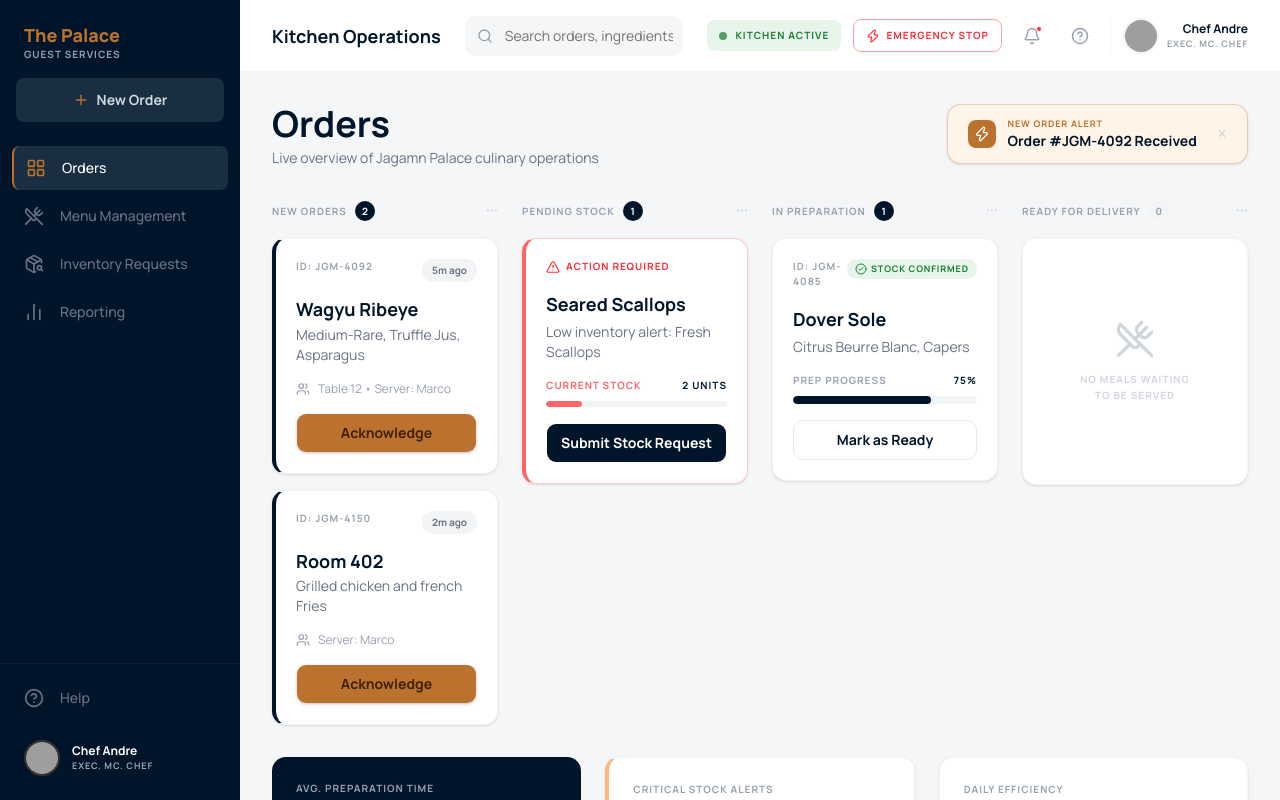
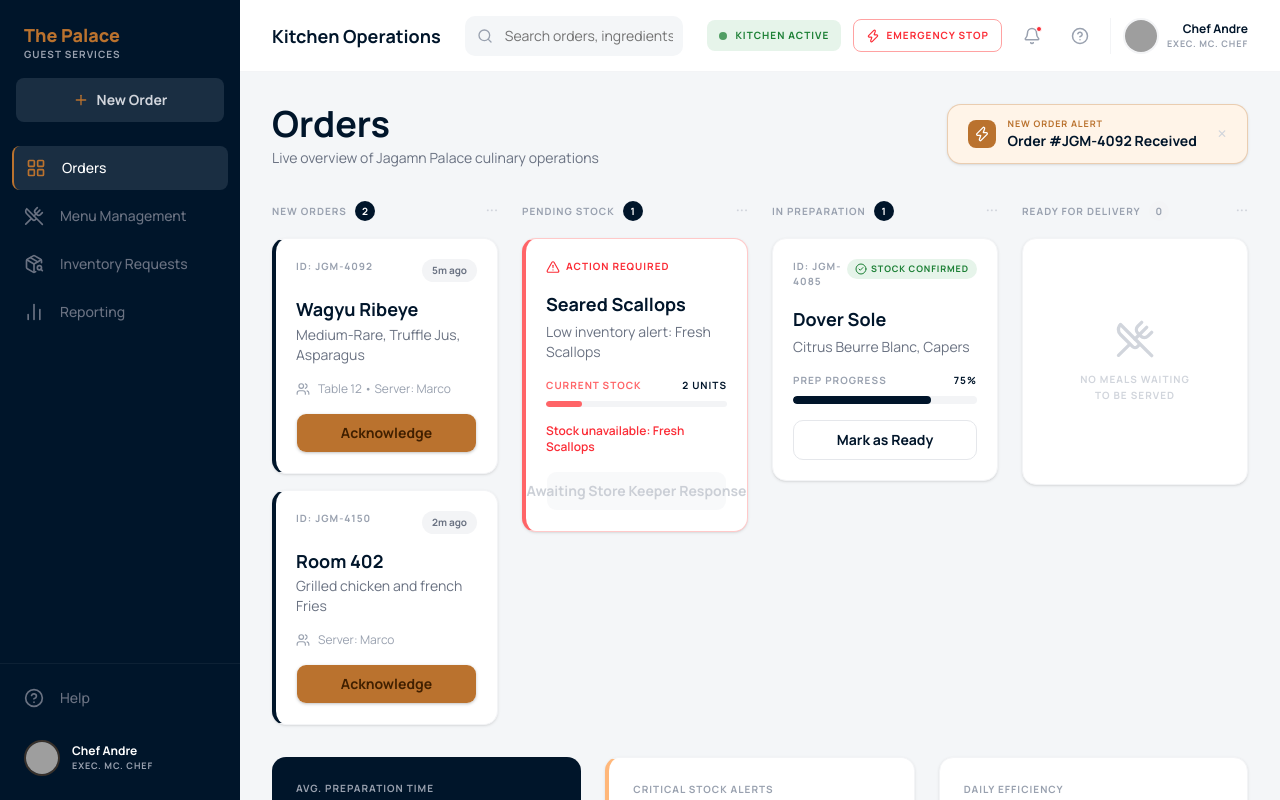
Before and after one commit to NdiRaoul/Jagamn-hotel-mgt, a Next.js app: page /kitchen in a window 1280 px wide. Built offline with nearby package versions, Linux system fonts and the light colour scheme; grey boxes are pictures that could not be loaded.

Commit message:
Added flow for submitting store keeper requests

```diff
--- a/src/app/(staff)/kitchen/inventory/page.tsx
+++ b/src/app/(staff)/kitchen/inventory/page.tsx
@@ -48,7 +48,7 @@ function ConfirmedCard({ task }: { task: (typeof INVENTORY_TASKS)[0] }) {
 }
 
 // ── Stock Insufficient Card ─────────────────────────────────────────────────
-function InsufficientCard({ task }: { task: (typeof INVENTORY_TASKS)[0] }) {
+function InsufficientCard({ task, onStockUnavailable }: { task: (typeof INVENTORY_TASKS)[0]; onStockUnavailable?: (orderId: string, note?: string) => void; }) {
   return (
     <div className="bg-white rounded-xl border shadow-sm p-6 space-y-5" style={{ borderLeftColor: "#EA580C", borderLeftWidth: 4, borderColor: "#fde8d8" }}>
       <div className="flex items-center justify-between">
@@ -92,6 +92,7 @@ function InsufficientCard({ task }: { task: (typeof INVENTORY_TASKS)[0] }) {
           Change Menu
         </Button>
         <Button
+          onClick={() => onStockUnavailable?.(task.orderId, task.storeKeeperNote)}
           className="text-white font-bold h-10 rounded-lg text-sm"
           style={{ backgroundColor: "#EA580C" }}
         >
@@ -147,6 +148,29 @@ const DOT_COLORS: Record<string, string> = {
 
 // ── Page ──────────────────────────────────────────────────────────────────────
 export default function InventoryRequestsPage() {
+  const handleConfirmStock = (orderId: string) => {
+    window.dispatchEvent(
+      new CustomEvent("storeKeeperResponse", {
+        detail: {
+          orderId,
+          stockConfirmed: true,
+        },
+      })
+    );
+  };
+
+  const handleStockUnavailable = (orderId: string, note?: string) => {
+    window.dispatchEvent(
+      new CustomEvent("storeKeeperResponse", {
+        detail: {
+          orderId,
+          stockConfirmed: false,
+          stockAlert: note,
+        },
+      })
+    );
+  };
+
   return (
     <div className="animate-in fade-in slide-in-from-bottom-4 duration-500 space-y-8">
       {/* ── Header ────────────────────────────── */}
@@ -176,8 +200,8 @@ export default function InventoryRequestsPage() {
 
           <div className="grid grid-cols-1 md:grid-cols-2 gap-5">
             {INVENTORY_TASKS.map((task) => {
-              if (task.status === "confirmed") return <ConfirmedCard key={task.id} task={task} />;
-              if (task.status === "insufficient") return <InsufficientCard key={task.id} task={task} />;
+              if (task.status === "confirmed") return <ConfirmedCard key={task.id} task={task} onConfirmStock={handleConfirmStock} />;
+              if (task.status === "insufficient") return <InsufficientCard key={task.id} task={task} onStockUnavailable={handleStockUnavailable} />;
               if (task.status === "awaiting") return <AwaitingCard key={task.id} />;
               if (task.status === "system_alert") return <SystemAlertCard key={task.id} task={task} />;
               return null;
--- a/src/app/(staff)/kitchen/page.tsx
+++ b/src/app/(staff)/kitchen/page.tsx
@@ -1,10 +1,11 @@
 "use client";
 
-import React, { useState } from "react";
+import React, { useState, useEffect } from "react";
 import {
   KITCHEN_ORDERS,
   EFFICIENCY_DATA,
   type KitchenOrder,
+  type OrderStatus,
 } from "@/lib/kitchen-mock-data";
 import { cn } from "@/lib/utils";
 import { Button } from "@/components/ui/button";
@@ -109,8 +110,16 @@ function OrderCard({
             </div>
           </div>
         )}
-        <Button className="w-full bg-[#00152A] hover:bg-[#0A2038] text-white font-bold h-10 rounded-lg">
-          Submit Stock Request
+        {order.stockAlert && (
+          <p className="text-xs font-semibold text-red-500">
+            Stock unavailable: {order.stockAlert}
+          </p>
+        )}
+        <Button
+          disabled
+          className="w-full bg-gray-100 text-gray-400 hover:bg-gray-100 font-bold h-10 rounded-lg cursor-not-allowed"
+        >
+          Awaiting Store Keeper Response
         </Button>
       </div>
     );
@@ -180,17 +189,107 @@ function EmptyColumn() {
 
 // ── Main Page ─────────────────────────────────────────────────────────────────
 export default function KitchenOrdersPage() {
+  const [orders, setOrders] = useState<KitchenOrder[]>(KITCHEN_ORDERS);
   const [showAlert, setShowAlert] = useState(true);
   const [selectedOrder, setSelectedOrder] = useState<KitchenOrder | null>(null);
   const [isModalOpen, setIsModalOpen] = useState(false);
+
+  useEffect(() => {
+    const handleStoreKeeperResponse = (event: Event) => {
+      const customEvent = event as CustomEvent<{
+        orderId: string;
+        stockConfirmed: boolean;
+        stockAlert?: string;
+      }>;
+
+      const normalizedEventOrder = customEvent.detail.orderId
+        .replace(/[^a-zA-Z0-9]/g, "")
+        .toLowerCase();
+
+      setOrders((prevOrders) =>
+        prevOrders.map((order) => {
+          const normalizedOrderId = order.id.replace(/[^a-zA-Z0-9]/g, "").toLowerCase();
+
+          if (normalizedOrderId !== normalizedEventOrder) {
+            return order;
+          }
+
+          return {
+            ...order,
+            status: "pending_stock",
+            stockConfirmed: customEvent.detail.stockConfirmed,
+            actionRequired: !customEvent.detail.stockConfirmed,
+            stockAlert: customEvent.detail.stockConfirmed
+              ? undefined
+              : customEvent.detail.stockAlert,
+          };
+        })
+      );
+
+      setSelectedOrder((prev) => {
+        if (!prev) return prev;
+        const normalizedSelected = prev.id.replace(/[^a-zA-Z0-9]/g, "").toLowerCase();
+        if (normalizedSelected !== normalizedEventOrder) return prev;
+        return {
+          ...prev,
+          status: "pending_stock",
+          stockConfirmed: customEvent.detail.stockConfirmed,
+          actionRequired: !customEvent.detail.stockConfirmed,
+          stockAlert: customEvent.detail.stockConfirmed
+            ? undefined
+            : customEvent.detail.stockAlert,
+        };
+      });
+    };
+
+    window.addEventListener("storeKeeperResponse", handleStoreKeeperResponse);
+    return () => window.removeEventListener("storeKeeperResponse", handleStoreKeeperResponse);
+  }, []);
 
   const handleOrderClick = (order: KitchenOrder) => {
     setSelectedOrder(order);
     setIsModalOpen(true);
   };
 
-  const getColumnOrders = (status: string) =>
-    KITCHEN_ORDERS.filter((o) => o.status === status);
+  const handleSubmitStockRequest = (orderId: string) => {
+    setOrders((prevOrders) =>
+      prevOrders.map((order) =>
+        order.id === orderId
+          ? { ...order, status: "pending_stock", actionRequired: true }
+          : order
+      )
+    );
+
+    window.dispatchEvent(
+      new CustomEvent("stockRequestSubmitted", {
+        detail: { orderId },
+      })
+    );
+  };
+
+  const handleAcknowledgeOrder = (orderId: string) => {
+    setOrders((prevOrders) =>
+      prevOrders.map((order) =>
+        order.id === orderId
+          ? { ...order, status: "in_preparation" }
+          : order
+      )
+    );
+
+    setSelectedOrder((prev) =>
+      prev && prev.id === orderId ? { ...prev, status: "in_preparation" } : prev
+    );
+  };
+
+  const handleNotifyGuest = (orderId: string) => {
+    window.dispatchEvent(
+      new CustomEvent("kitchenNotifyGuest", {
+        detail: { orderId },
+      })
+    );
+  };
+
+  const getColumnOrders = (status: string) => orders.filter((o) => o.status === status);
 
   return (
     <div className="animate-in fade-in slide-in-from-bottom-4 duration-500 space-y-8">
@@ -353,6 +452,9 @@ export default function KitchenOrdersPage() {
         order={selectedOrder}
         isOpen={isModalOpen}
         onClose={() => setIsModalOpen(false)}
+        onSubmitStockRequest={handleSubmitStockRequest}
+        onAcknowledgeOrder={handleAcknowledgeOrder}
+        onNotifyGuest={handleNotifyGuest}
       />
     </div>
   );
@@ -363,10 +465,16 @@ function OrderDetailModal({
   order,
   isOpen,
   onClose,
+  onSubmitStockRequest,
+  onAcknowledgeOrder,
+  onNotifyGuest,
 }: {
   order: KitchenOrder | null;
   isOpen: boolean;
   onClose: () => void;
+  onSubmitStockRequest: (orderId: string) => void;
+  onAcknowledgeOrder: (orderId: string) => void;
+  onNotifyGuest: (orderId: string) => void;
 }) {
   if (!order) return null;
 
@@ -465,13 +573,49 @@ function OrderDetailModal({
                     Report Preparation Delay
                   </Button>
                 </>
+              ) : order.status === "pending_stock" ? (
+                <>
+                  {order.stockConfirmed ? (
+                    <Button
+                      onClick={() => onAcknowledgeOrder(order.id)}
+                      className="w-full bg-[#00152A] hover:bg-[#0A2038] text-white h-14 rounded-xl font-bold text-base shadow-lg flex items-center justify-center gap-3 transition-all active:scale-[0.98]"
+                    >
+                      <CheckCircle2 className="w-5 h-5" />
+                      Acknowledge Order
+                    </Button>
+                  ) : order.stockAlert ? (
+                    <Button
+                      onClick={() => onNotifyGuest(order.id)}
+                      className="w-full bg-[#EA580C] hover:bg-[#D4500A] text-white h-14 rounded-xl font-bold text-base shadow-lg flex items-center justify-center gap-3 transition-all active:scale-[0.98]"
+                    >
+                      <Package className="w-5 h-5" />
+                      Notify Guest
+                    </Button>
+                  ) : (
+                    <Button
+                      disabled
+                      className="w-full bg-gray-100 text-gray-400 font-bold h-14 rounded-xl cursor-not-allowed"
+                    >
+                      Awaiting Store Keeper Confirmation
+                    </Button>
+                  )}
+                  <Button onClick={onClose} variant="ghost" className="w-full text-gray-400 hover:text-gray-600 h-10 rounded-lg text-xs font-bold uppercase tracking-widest">
+                    Close
+                  </Button>
+                </>
               ) : (
                 <>
-                  <Button className="w-full bg-[#EA580C] hover:bg-[#D4500A] text-white h-14 rounded-xl font-bold text-base shadow-lg flex items-center justify-center gap-3 transition-all active:scale-[0.98]">
+                  <Button
+                    onClick={() => onSubmitStockRequest(order.id)}
+                    className="w-full bg-[#EA580C] hover:bg-[#D4500A] text-white h-14 rounded-xl font-bold text-base shadow-lg flex items-center justify-center gap-3 transition-all active:scale-[0.98]"
+                  >
                     <Package className="w-5 h-5" />
                     Submit Stock Request to Store Keeper
                   </Button>
-                  <Button className="w-full bg-[#00152A] hover:bg-[#0A2038] text-white h-14 rounded-xl font-bold text-base shadow-lg flex items-center justify-center gap-3 transition-all active:scale-[0.98]">
+                  <Button
+                    disabled
+                    className="w-full bg-[#00152A] text-white opacity-60 h-14 rounded-xl font-bold text-base shadow-lg flex items-center justify-center gap-3 cursor-not-allowed"
+                  >
                     <CheckCircle2 className="w-5 h-5" />
                     Acknowledge Order
                   </Button>
```
Also changed, not shown: 1 other file (tests, documents, lock files or other folders).
